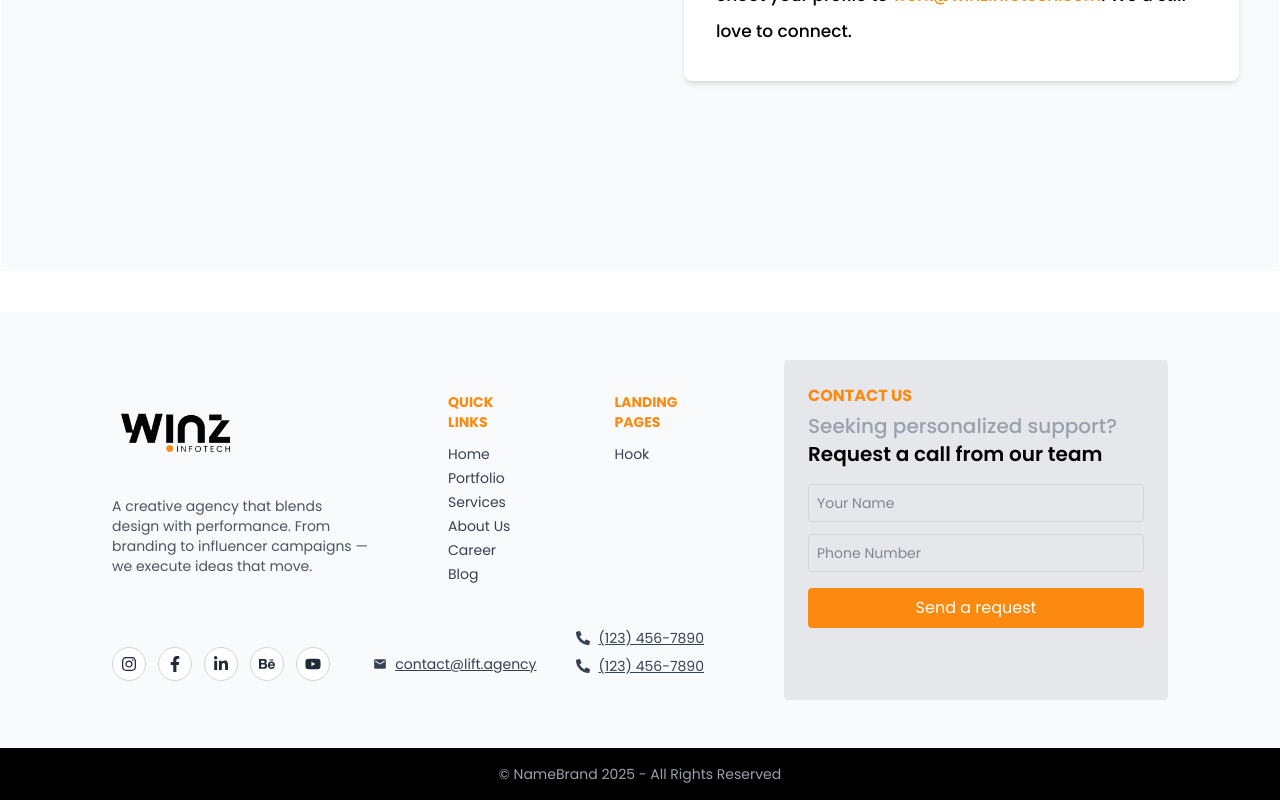
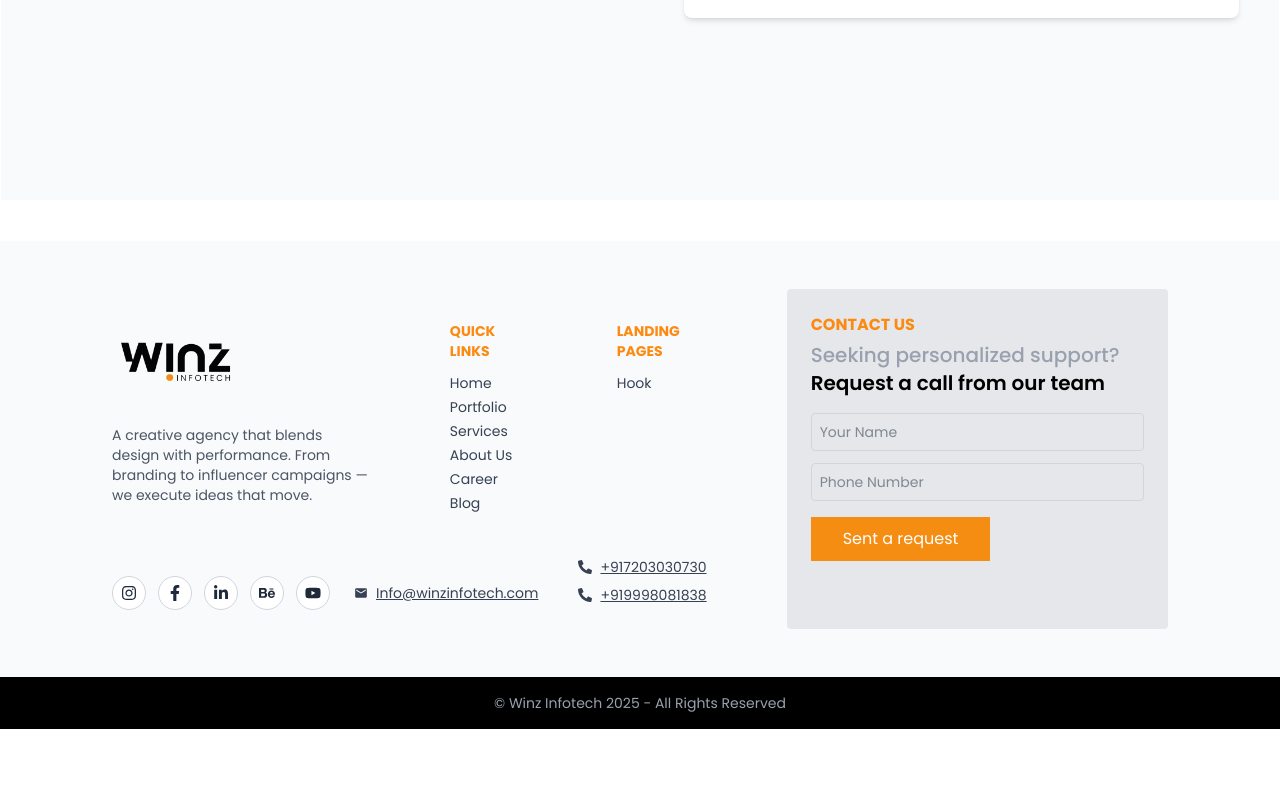
Before and after one commit to Code-X-Novas/winz-infotech-website, a React (Vite) app: page /career in a window 1280 px wide. Shown: the part 1387-2187 px from the top of the page. After the commit the page ends 2116 px from the top, so only its background shows below. Built offline with nearby package versions, Linux system fonts and the light colour scheme; a web font is replaced by a local one.

Commit message:
Updated Aboutus,career,contactus pages and footer

```diff
--- a/src/components/ContactUsFooter.jsx
+++ b/src/components/ContactUsFooter.jsx
@@ -1,3 +1,4 @@
+import { Link } from "react-router-dom";
 import {
   FaInstagram,
   FaFacebookF,
@@ -8,11 +9,10 @@ import {
 } from "react-icons/fa";
 import { MdEmail } from "react-icons/md";
 import imglogo from "../img/logo.png";
-
 const ContactUsFooter = () => {
   return (
     <footer>
-      <div className="flex flex-col gap-10 px-6 md:px-12 lg:px-28 py-10 text-gray-800  bg-gray-50">
+      <div className="flex flex-col gap-10 px-6 md:px-12 lg:px-28 py-10 text-gray-800 bg-gray-50">
         {/* Top Section */}
         <div className="flex flex-col lg:flex-row justify-between gap-10 lg:gap-20 flex-wrap">
           {/* Left: Logo + Description */}
@@ -29,21 +29,49 @@ const ContactUsFooter = () => {
           </div>
 
           {/* Center: Quick Links */}
-          <div className="flex-1 min-w-[200px] text-center lg:text-left lg:mt-12 ">
-            <h3 className="font-bold text-orange-500 mb-4 lg:mb-10">QUICK LINKS</h3>
+          <div className="flex-1 min-w-[200px] text-center lg:text-left lg:mt-12">
+            <h3 className="font-bold text-orange-500 mb-4 lg:mb-10">
+              QUICK LINKS
+            </h3>
             <ul className="grid grid-cols-2 sm:grid-cols-3 lg:grid-cols-2 gap-y-2 text-sm md:text-base text-gray-700">
-              <li className="hover:text-orange-500 cursor-pointer">Home</li>
-              <li className="hover:text-orange-500 cursor-pointer">About Us</li>
-              <li className="hover:text-orange-500 cursor-pointer">Portfolio</li>
-              <li className="hover:text-orange-500 cursor-pointer">Career</li>
-              <li className="hover:text-orange-500 cursor-pointer">Services</li>
-              <li className="hover:text-orange-500 cursor-pointer">Blog</li>
+              <li>
+                <Link to="/" className="hover:text-orange-500">
+                  Home
+                </Link>
+              </li>
+              <li>
+                <Link to="/about" className="hover:text-orange-500">
+                  About Us
+                </Link>
+              </li>
+              <li>
+                <Link to="/portfolio" className="hover:text-orange-500">
+                  Portfolio
+                </Link>
+              </li>
+              <li>
+                <Link to="/career" className="hover:text-orange-500">
+                  Career
+                </Link>
+              </li>
+              <li>
+                <Link to="/services" className="hover:text-orange-500">
+                  Services
+                </Link>
+              </li>
+              <li>
+                <Link to="/blogs" className="hover:text-orange-500">
+                  Blog
+                </Link>
+              </li>
             </ul>
           </div>
 
           {/* Right: Landing Pages */}
           <div className="flex-1 min-w-[150px] text-center lg:text-left lg:mt-12">
-            <h3 className="font-bold text-orange-500 mb-4 lg:mb-10">LANDING PAGES</h3>
+            <h3 className="font-bold text-orange-500 mb-4 lg:mb-10">
+              LANDING PAGES
+            </h3>
             <ul className="space-y-1 text-sm md:text-base text-gray-700">
               <li className="hover:text-orange-500 cursor-pointer">Hook</li>
             </ul>
@@ -54,44 +82,75 @@ const ContactUsFooter = () => {
         <div className="flex flex-col lg:flex-row lg:items-center justify-between gap-8 flex-wrap">
           {/* Social Icons */}
           <div className="flex justify-center lg:justify-start gap-4">
-            {[FaInstagram, FaFacebookF, FaLinkedinIn, FaBehance, FaYoutube].map(
-              (Icon, idx) => (
-                <div
-                  key={idx}
-                  className="p-2 bg-white border border-gray-300 rounded-full text-gray-800
-                    hover:text-orange-500 hover:border-orange-500
-                    transform transition-all duration-200 ease-in-out hover:scale-90 cursor-pointer"
-                >
-                  <Icon className="w-4 h-4" />
-                </div>
-              )
-            )}
+            {[
+              {
+                icon: FaInstagram,
+                link: "https://www.instagram.com/winzinfotechofficial/",
+              },
+              {
+                icon: FaFacebookF,
+                link: "https://www.facebook.com/winzinfotechofficial/",
+              },
+              {
+                icon: FaLinkedinIn,
+                link: "https://www.linkedin.com/company/winzinfotechofficial/",
+              },
+              {
+                icon: FaBehance,
+                link: "https://www.behance.net/winzinfotechofficial",
+              },
+              {
+                icon: FaYoutube,
+                link: "https://www.youtube.com/@WinzInfotech",
+              },
+            ].map(({ icon: Icon, link }, idx) => (
+              <a
+                key={idx}
+                href={link}
+                target="_blank"
+                rel="noopener noreferrer"
+                className="p-2 bg-white border border-gray-300 rounded-full text-gray-800
+                  hover:text-orange-500 hover:border-orange-500
+                  transform transition-all duration-200 ease-in-out hover:scale-90"
+              >
+                <Icon className="w-4 h-4" />
+              </a>
+            ))}
           </div>
 
           {/* Contact Info */}
           <div className="flex flex-col sm:flex-row flex-wrap items-center justify-center lg:justify-end gap-4 sm:gap-8 text-center sm:text-left">
-            <div className="flex items-center gap-2 underline hover:no-underline cursor-pointer transition-transform hover:scale-90">
+            <a
+              href="mailto:Info@winzinfotech.com"
+              className="flex items-center gap-2 underline hover:no-underline cursor-pointer transition-transform hover:scale-90"
+            >
               <MdEmail />
-              <span>contact@lift.agency</span>
-            </div>
-            <div className="flex items-center gap-2 underline hover:no-underline cursor-pointer transition-transform hover:scale-90">
+              <span>Info@winzinfotech.com</span>
+            </a>
+            <a
+              href="tel:+917203030730"
+              className="flex items-center gap-2 underline hover:no-underline cursor-pointer transition-transform hover:scale-90"
+            >
               <FaPhoneAlt />
-              <span>(123) 456-7890</span>
-            </div>
-            <div className="flex items-center gap-2 underline hover:no-underline cursor-pointer transition-transform hover:scale-90">
+              <span>+917203030730</span>
+            </a>
+            <a
+              href="https://wa.me/917203030730"
+              target="_blank"
+              rel="noopener noreferrer"
+              className="flex items-center gap-2 underline hover:no-underline cursor-pointer transition-transform hover:scale-90"
+            >
               <FaPhoneAlt />
-              <span>(123) 456-7890</span>
-            </div>
+              <span>+919998081838</span>
+            </a>
           </div>
-          <div>
-
-          </div>
+          <div />
         </div>
       </div>
 
       {/* Copyright */}
       <div className="w-full py-4 bg-black text-center text-xs md:text-sm text-gray-400">
-        © NameBrand {new Date().getFullYear()} - All Rights Reserved
+        © Winz Infotech {new Date().getFullYear()} - All Rights Reserved
       </div>
     </footer>
   );
--- a/src/components/Footer.jsx
+++ b/src/components/Footer.jsx
@@ -8,6 +8,7 @@ import {
 } from "react-icons/fa";
 import { MdEmail } from "react-icons/md";
 import imglogo from "../img/logo.png";
+import TextHover from "./Animations/TextHover";
 
 const Footer = ({ className = "" }) => {
   return (
@@ -34,20 +35,24 @@ const Footer = ({ className = "" }) => {
               <div className="flex flex-col md:flex-row gap-6 lg:gap-24 text-sm text-gray-700 text-center lg:text-left lg:mt-8">
                 {/* Quick Links */}
                 <div className="space-y-3 mb-6 md:mb-0">
-                    <h3 className="font-bold" style={{ color: "#FC8A10" }}>QUICK LINKS</h3>
+                  <h3 className="font-bold" style={{ color: "#FC8A10" }}>
+                    QUICK LINKS
+                  </h3>
                   <ul className="space-y-1 text-gray-700">
-                      <li>Home</li>
-                      <li>Portfolio</li>
-                      <li>Services</li>
-                      <li>About Us</li>
-                      <li>Career</li>
-                      <li>Blog</li>
+                    <li><a href="/" className="hover:text-orange-500">Home</a></li>
+                    <li><a href="/portfolio" className="hover:text-orange-500">Portfolio</a></li>
+                    <li><a href="/services" className="hover:text-orange-500">Services</a></li>
+                    <li><a href="/about" className="hover:text-orange-500">About Us</a></li>
+                    <li><a href="/career" className="hover:text-orange-500">Career</a></li>
+                    <li><a href="/blogs" className="hover:text-orange-500">Blog</a></li>
                   </ul>
                 </div>
 
                 {/* Landing Pages */}
                 <div className="space-y-3">
-                    <h3 className="font-bold" style={{ color: "#FC8A10" }}>LANDING PAGES</h3>
+                  <h3 className="font-bold" style={{ color: "#FC8A10" }}>
+                    LANDING PAGES
+                  </h3>
                   <ul className="space-y-1 text-gray-700">
                     <li>Hook</li>
                   </ul>
@@ -59,57 +64,95 @@ const Footer = ({ className = "" }) => {
             <div className="flex flex-col lg:flex-row justify-between items-center gap-6 pt-1">
               {/* Social Icons */}
               <div className="flex gap-3 justify-center">
-                  {[FaInstagram, FaFacebookF, FaLinkedinIn, FaBehance, FaYoutube].map(
-                    (Icon, idx) => (
-                      <div
+                {[
+                  {
+                    icon: FaInstagram,
+                    link: "https://www.instagram.com/winzinfotechofficial/",
+                  },
+                  {
+                    icon: FaFacebookF,
+                    link: "https://www.facebook.com/winzinfotechofficial/",
+                  },
+                  {
+                    icon: FaLinkedinIn,
+                    link: "https://www.linkedin.com/company/winzinfotechofficial/",
+                  },
+                  {
+                    icon: FaBehance,
+                    link: "https://www.behance.net/winzinfotechofficial",
+                  },
+                  {
+                    icon: FaYoutube,
+                    link: "https://www.youtube.com/@WinzInfotech",
+                  },
+                ].map(({ icon: Icon, link }, idx) => (
+                  <a
                     key={idx}
+                    href={link}
+                    target="_blank"
+                    rel="noopener noreferrer"
                     className="p-2 bg-white border border-gray-300 rounded-full text-gray-800 transform transition duration-200 hover:scale-90 cursor-pointer"
                     style={{
                       transition: "all 0.3s",
                     }}
-                        onMouseOver={e => {
+                    onMouseOver={(e) => {
                       e.currentTarget.style.color = "#FC8A10";
                       e.currentTarget.style.borderColor = "#FC8A10";
                     }}
-                        onMouseOut={e => {
+                    onMouseOut={(e) => {
                       e.currentTarget.style.color = "";
                       e.currentTarget.style.borderColor = "#D1D5DB";
                     }}
                   >
                     <Icon className="w-4 h-4" />
-                      </div>
-                    )
-                  )}
+                  </a>
+                ))}
               </div>
 
               {/* Email + Phones */}
               <div className="flex flex-col md:flex-row gap-6 lg:gap-10 text-sm text-gray-700 text-center lg:text-left">
                 {/* Email */}
-                  <div
+                <a
+                  href="mailto:Info@winzinfotech.com"
                   className="flex items-center justify-center md:justify-start gap-2 underline hover:no-underline transform transition duration-200 hover:scale-90 cursor-pointer"
                 >
                   <MdEmail />
-                    <span className="transition duration-200 hover:scale-90">contact@lift.agency</span>
-                  </div>
+                  <span className="transition duration-200 hover:scale-90">
+                    Info@winzinfotech.com
+                  </span>
+                </a>
 
                 {/* Phone Numbers */}
                 <div className="flex flex-col items-center md:items-start space-y-2 lg:mb-6">
-                    <div className="flex items-center gap-2 underline hover:no-underline transform transition duration-200 hover:scale-90 cursor-pointer">
+                  <a
+                    href="tel:+917203030730"
+                    className="flex items-center gap-2 underline hover:no-underline transform transition duration-200 hover:scale-90 cursor-pointer"
+                  >
                     <FaPhoneAlt />
-                      <span className="text-nowrap transition duration-200 hover:scale-90">(123) 456-7890</span>
+                    <span className="text-nowrap transition duration-200 hover:scale-90">
+                      +917203030730
+                    </span>
+                  </a>
+                  <a
+                    href="tel:+919998081838"
+                    className="flex items-center gap-2 underline hover:no-underline transform transition duration-200 hover:scale-90 cursor-pointer"
+                  >
+                    <FaPhoneAlt />
+                    <span className="text-nowrap transition duration-200 hover:scale-90">
+                      +919998081838
+                    </span>
+                  </a>
                 </div>
-                    <div className="flex items-center gap-2 underline hover:no-underline transform transition duration-200 hover:scale-90 cursor-pointer">
-                      <FaPhoneAlt />
-                      <span className="text-nowrap transition duration-200 hover:scale-90">(123) 456-7890</span>
-                    </div>
-                  </div>
+
               </div>
             </div>
           </div>
 
           {/* Right: Contact Form */}
           <div className="w-full lg:max-w-sm bg-gray-200 p-6 rounded">
-              <h3 className="font-bold mb-1" style={{ color: "#FC8A10" }}>CONTACT US</h3>
+            <h3 className="font-bold mb-1" style={{ color: "#FC8A10" }}>
+              CONTACT US
+            </h3>
             <p className="text-xl font-medium mb-4 text-gray-400">
               Seeking personalized support? <br />
               <span className="text-black font-semibold">
@@ -126,13 +169,8 @@ const Footer = ({ className = "" }) => {
               placeholder="Phone Number"
               className="w-full mb-4 p-2 border border-gray-300 rounded text-sm focus:outline-none"
             />
-              <button
-                className="text-white px-4 py-2 rounded w-full transition"
-                style={{ backgroundColor: "#FC8A10" }}
-                onMouseOver={e => (e.currentTarget.style.backgroundColor = "#e4770a")}
-                onMouseOut={e => (e.currentTarget.style.backgroundColor = "#FC8A10")}
-              >
-                Send a request
+             <button className="bg-[#F68D13] cursor-pointer text-white transition">
+               <TextHover text="Sent a request" />
             </button>
           </div>
         </div>
@@ -140,10 +178,9 @@ const Footer = ({ className = "" }) => {
 
       {/* Bottom Strip */}
       <div className="w-full py-4 bg-black text-center text-sm text-gray-400">
-          © NameBrand {new Date().getFullYear()} - All Rights Reserved
+        © Winz Infotech {new Date().getFullYear()} - All Rights Reserved
       </div>
     </footer>
-
   );
 };
 
--- a/src/components/ServiceDetails.jsx
+++ b/src/components/ServiceDetails.jsx
@@ -10,7 +10,7 @@ const ServiceDetails = () => {
     const service = location.state?.services;
 
     return (
-        <div className="bg-gray-100 lg:mt-[450px] sm:my-[380px] my-[420px]">
+        <div className="bg-gray-100 lg:mt-[450px] sm:mt-[380px] mt-[420px]">
             {/* Section 1: Text */}
             <div className="fixed sm:top-16 top-20 -z-1 bg-white xl:pl-16 lg:p-12 sm:p-8 p-5">
                 <div className="max-w-7xl mx-auto">
--- a/src/pages/Contact.jsx
+++ b/src/pages/Contact.jsx
@@ -2,7 +2,7 @@ import React from "react";
 import bgImage from "../img/bg1.png";
 import mapimg from "../img/map.png";
 import ContactUsFooter from "../components/ContactUsFooter";
-
+import TextHover from "../components/Animations/TextHover";
 const Contact = () => {
   return (
     <>
@@ -49,8 +49,8 @@ const Contact = () => {
                     <span className="text-[#F68D13] font-bold">—</span>
                   </div>
                   <div className="text-right space-y-1 text-nowrap md:text-[17px] text-sm font-normal md:leading-9 leading-6">
-                    <p>+91 720 30 30 730</p>
-                    <p>+91 999 80 81 838</p>
+                    <p>+917203030730</p>
+                    <p>+919998081838</p>
                   </div>
                 </div>
 
@@ -61,7 +61,7 @@ const Contact = () => {
                     <span className="text-[#F68D13] font-bold">—</span>
                   </div>
                   <p className="text-right text-nowrap md:text-[17px] text-sm font-normal md:leading-9 leading-6">
-                    +91 720 30 30 730
+                    +917203030730
                   </p>
                 </div>
               </div>
@@ -71,7 +71,7 @@ const Contact = () => {
           {/* Right Side Form */}
           <div className="p-4 sm:p-6 md:p-8 h-full bg-gray-100 basis-[40%]">
             <h3 className="text-center text-[#F68D13] font-medium mb-6 text-sm sm:text-base md:text-lg">
-              Let’s Build the Next Big Thing
+              Let’s Build the Next Big Thing.
             </h3>
             <form className="bg-white p-4 sm:p-6 h-full">
               <div className="space-y-4 sm:space-y-6">
@@ -92,12 +92,9 @@ const Contact = () => {
                   </div>
                 ))}
                 <div className="flex justify-center">
-                  <button
-                    type="submit"
-                    className="flex items-center justify-center bg-[#F68D13] hover:bg-orange-600 text-white px-4 sm:px-6 py-2 rounded-md font-medium mt-4 sm:mt-6 text-sm sm:text-base"
-                  >
-                    Send a request
-                  </button>
+                  <button className="bg-[#F68D13] cursor-pointer text-white transition">
+                   <TextHover text="Sent a request" />
+                 </button>
                 </div>
               </div>
             </form>
--- a/src/pages/Service.jsx
+++ b/src/pages/Service.jsx
@@ -3,7 +3,7 @@ import ServiceCard from "../components/ServiceCard"
 
 const Service = () => {
     return (
-        <div className="bg-gray-100 md:mt-85 sm:my-65 my-75">
+        <div className="bg-gray-100 md:mt-85 sm:mt-65 mt-75">
             {/* Header Section */}
             <header className="fixed top-18 left-0 w-full -z-1 bg-white mt-10 lg:px-10 xl:px-16 px-6">
                 <h1 className="xl:text-6xl lg:text-5xl lg:leading-16 md:text-4xl text-3xl font-medium">Our <span className="text-[#F68D13]">Services</span></h1>
```
Also changed, not shown: src/pages/About.jsx (+8 -8 lines), src/pages/Career.jsx (+6 -9 lines). Lines whose indentation alone changed are shown as unchanged.
